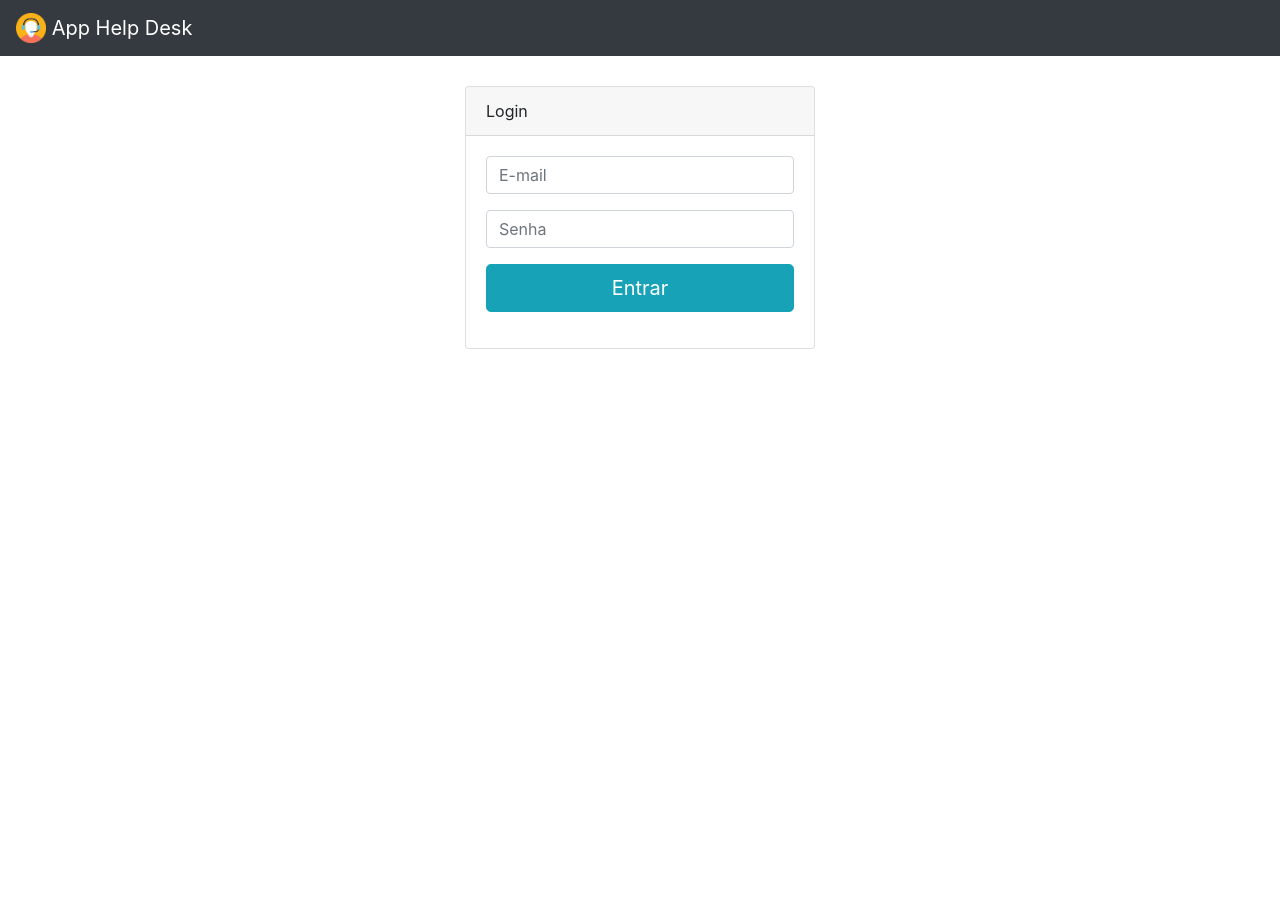
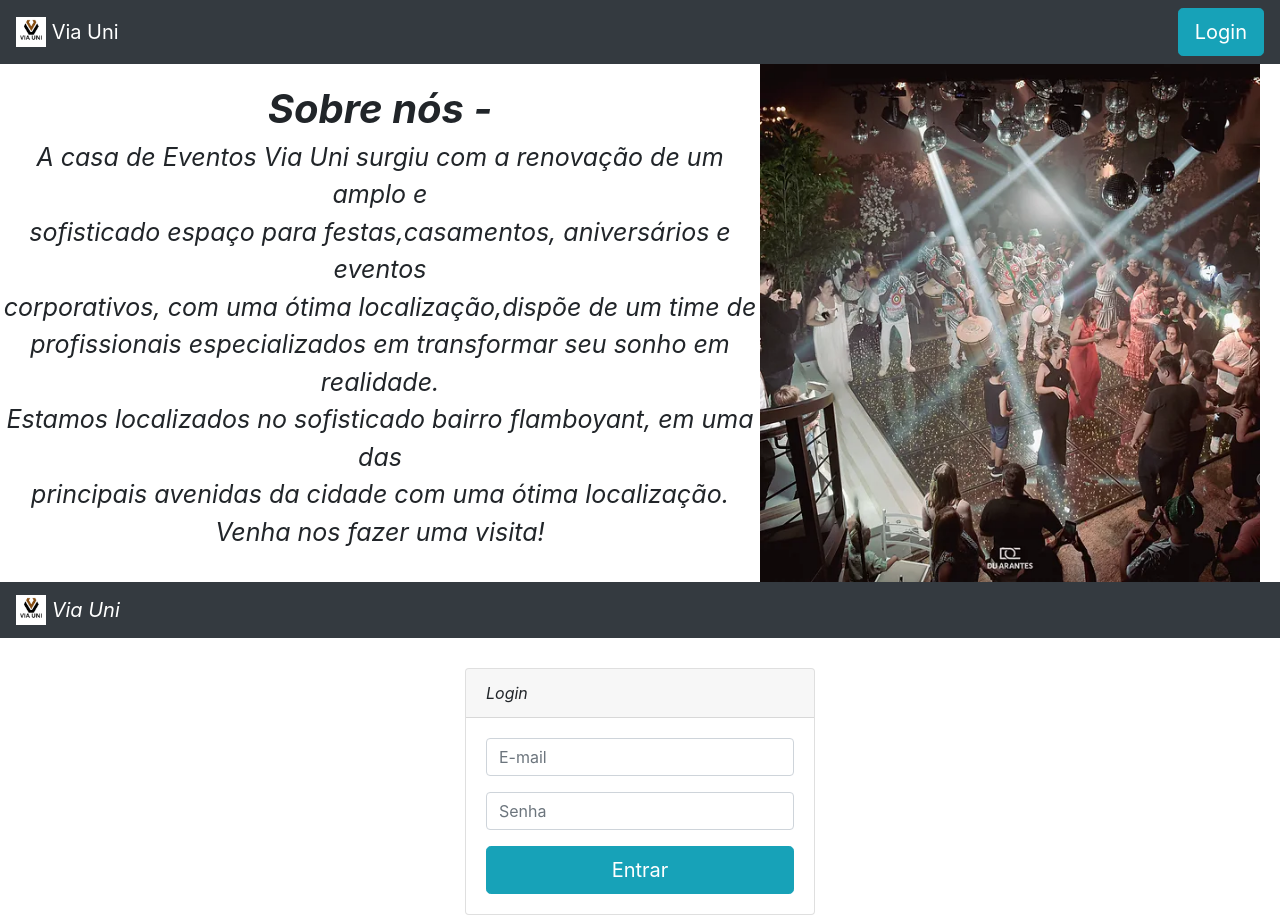
Before and after one commit to Leticia244157/beckend, a PHP site: page / in a window 1280 px wide. Before the commit the page ends 349 px from the top, so only its background shows below. Run offline with PHP 8.4, Linux system fonts and the light colour scheme.

Commit message:
Add files via upload

```diff
--- a/app_help_desk/abrir_chamado.php
+++ b/app_help_desk/abrir_chamado.php
@@ -17,7 +17,7 @@ require_once ("login.php");
 
     <nav class="navbar navbar-dark bg-dark">
       <a class="navbar-brand" href="#">
-        <img src="logo.png" width="30" height="30" class="d-inline-block align-top" alt="">
+        <img src="viauni.png" width="30" height="30" class="d-inline-block align-top" alt="">
         Via Uni
       </a>
       <ul class="navbar-nav">
--- a/app_help_desk/consultar_chamado.php
+++ b/app_help_desk/consultar_chamado.php
@@ -22,7 +22,7 @@
 
     <nav class="navbar navbar-dark bg-dark">
       <a class="navbar-brand" href="#">
-        <img src="logo.png" width="30" height="30" class="d-inline-block align-top" alt="">
+        <img src="viauni.png" width="30" height="30" class="d-inline-block align-top" alt="">
         Via Uni
       </a>
     </nav>
--- a/app_help_desk/index.php
+++ b/app_help_desk/index.php
@@ -1,3 +1,9 @@
+<?php
+
+require_once ("sobre.php");
+
+?>
+
 <html>
   <head>
     <meta charset="utf-8" />
@@ -12,8 +18,8 @@
 
     <nav class="navbar navbar-dark bg-dark">
       <a class="navbar-brand" href="#">
-        <img src="logo.png" width="30" height="30" class="d-inline-block align-top" alt="">
-        App Help Desk
+        <img src="viauni.png" width="30" height="30" class="d-inline-block align-top" alt="">
+        Via Uni
       </a>
     </nav>
 
--- a/app_help_desk/painel.php
+++ b/app_help_desk/painel.php
@@ -18,7 +18,7 @@ require_once ("login.php");
 
     <nav class="navbar navbar-dark bg-dark">
       <a class="navbar-brand" href="#">
-        <img src="logo.png" width="30" height="30" class="d-inline-block align-top" alt="">
+        <img src="viauni.png" width="30" height="30" class="d-inline-block align-top" alt="">
         Via Uni
       </a>
     <ul class="navbar-nav">
--- /dev/null
+++ b/app_help_desk/sobre.php
@@ -0,0 +1,37 @@
+<!DOCTYPE html>
+<html lang="en">
+<head>
+    <meta charset="UTF-8">
+    <meta name="viewport" content="width=device-width, initial-scale=1.0">
+    <title>Document</title>
+</head>
+    <body>
+    <nav class="navbar navbar-dark bg-dark">
+      <a class="navbar-brand" href="#">
+        <img src="viauni.png" width="30" height="30" class="d-inline-block align-top" alt="">
+        Via Uni
+      </a>
+    <ul class="navbar-nav">
+      <li class="nav-item">
+        <button class="btn btn-lg btn-info btn-block" href="index.php">Login</button>
+      </li>
+    </ul>
+    </nav>
+
+
+    <div class=conteiner>
+
+      <p class=texto><em> <b class=titulo>Sobre nós -</b>
+        <br>A casa de Eventos Via Uni surgiu com a renovação de um amplo e <br>
+        sofisticado espaço para festas,casamentos, aniversários e eventos <br>
+        corporativos, com uma ótima localização,dispõe de um time de <br>
+        profissionais especializados em transformar seu sonho em realidade. <br>
+        Estamos localizados no sofisticado bairro flamboyant, em uma das <br>
+        principais avenidas da cidade com uma ótima localização. <br>
+        Venha nos fazer uma visita!</p><em>
+
+        <img src="entrada.png" width="500" height="600" class="imagem" alt="">
+
+        </div>
+    </body>
+</html>
--- a/app_help_desk/styles.css
+++ b/app_help_desk/styles.css
@@ -39,5 +39,21 @@
   transform: scale(1.1);
 }
 
+.conteiner{
+  display: flex;
+  align-items: center;
+}
 
+.imagem{
+  height: auto;
+  margin-right: 20px;
 }
+
+.texto{
+  font-size: 25px;
+  text-align: center;
+}
+
+.titulo{
+  font-size: 40px;
+}
```
Also changed, not shown: app_help_desk/entrada.png (added), app_help_desk/viauni.png (added).
